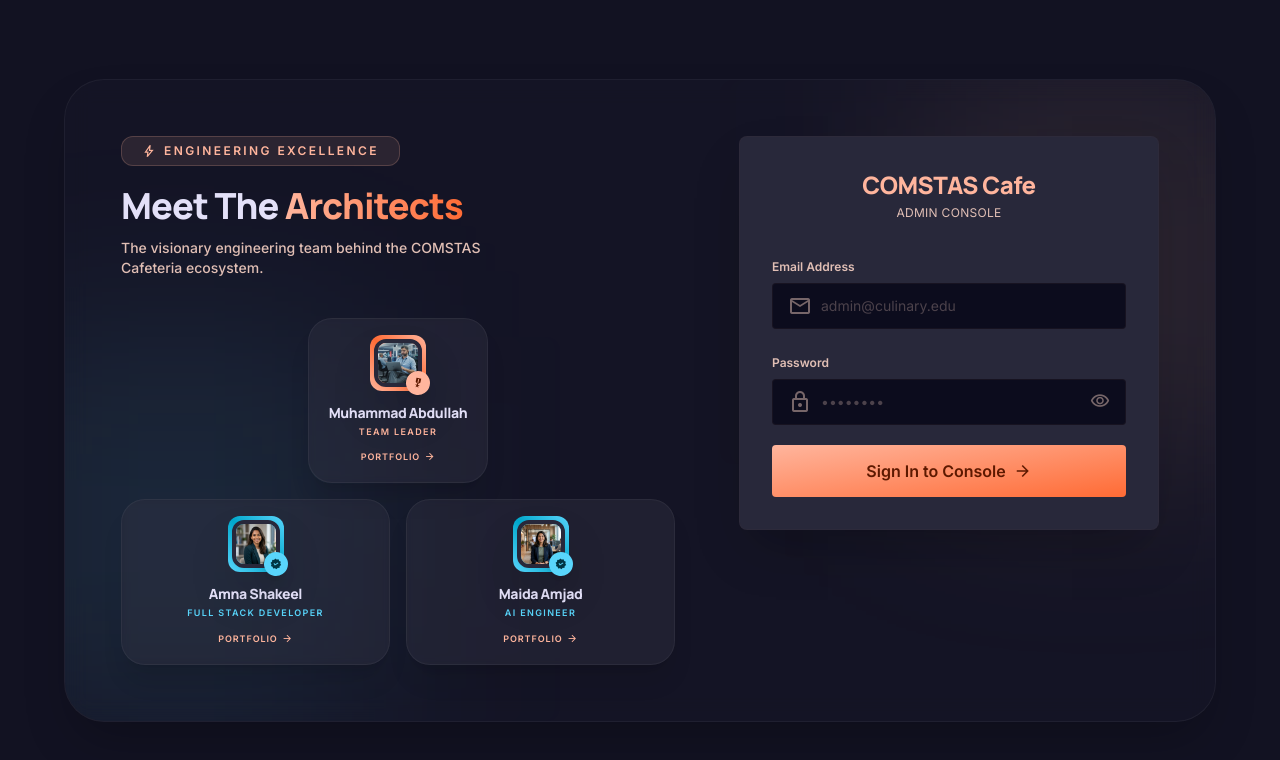
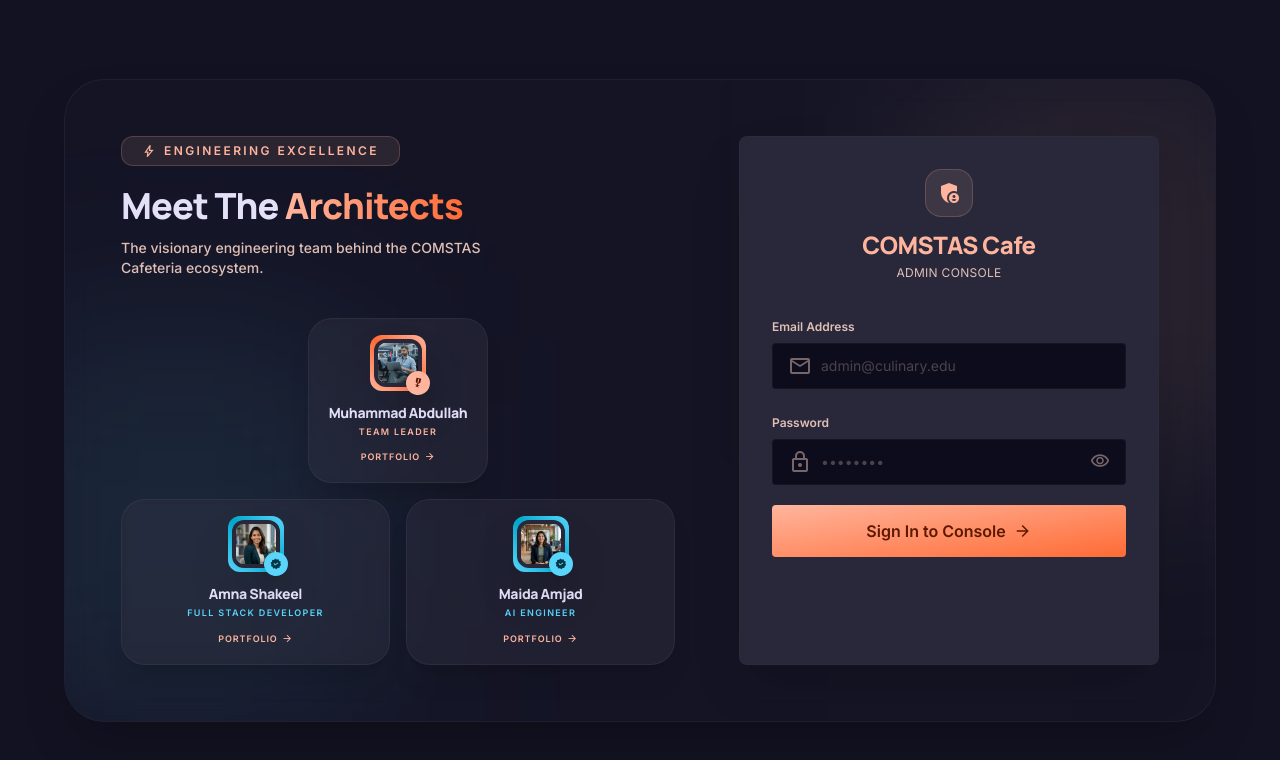
Before and after one commit to amnashakeel487/Cafeteria-Mangament-System, a React app in the folder cafeteria-project/: page /admin/login in a window 1280 px wide. Shown: the top 760 px of the page. Built offline with nearby package versions, Linux system fonts and the light colour scheme; the HTML template or start-up script is replaced by a standard one.

Commit message:
admin login card full height with icon

```diff
--- a/cafeteria-project/src/components/DevelopmentTeam.jsx
+++ b/cafeteria-project/src/components/DevelopmentTeam.jsx
@@ -81,8 +81,10 @@
             </div>
 
             {/* Right: login form */}
-            <div className="w-full lg:w-[420px] shrink-0">
-              {loginSlot}
+            <div className="w-full lg:w-[420px] shrink-0 self-stretch">
+              <div className="h-full">
+                {loginSlot}
+              </div>
             </div>
           </div>
         ) : (
--- a/cafeteria-project/src/pages/admin/Login.jsx
+++ b/cafeteria-project/src/pages/admin/Login.jsx
@@ -35,8 +35,12 @@
   };
 
   const loginForm = (
-    <div className="bg-surface-container-high rounded-xl p-8 border border-outline-variant/10 shadow-2xl">
+    <div className="bg-surface-container-high rounded-xl p-8 border border-outline-variant/10 shadow-2xl h-full flex flex-col justify-between">
+      <div>
         <div className="mb-8 text-center">
+          <div className="w-12 h-12 rounded-2xl bg-primary/10 flex items-center justify-center mx-auto mb-3 border border-primary/20">
+            <span className="material-symbols-outlined text-2xl text-primary" style={{ fontVariationSettings: "'FILL' 1" }}>admin_panel_settings</span>
+          </div>
           <h1 className="text-2xl font-extrabold editorial-text text-primary mb-1">COMSTAS Cafe</h1>
           <p className="text-xs text-on-surface-variant font-label tracking-wide uppercase">Admin Console</p>
         </div>
@@ -74,6 +78,7 @@
           </button>
         </form>
       </div>
+    </div>
   );
 
   return (
```
Lines whose indentation alone changed are shown as unchanged.
